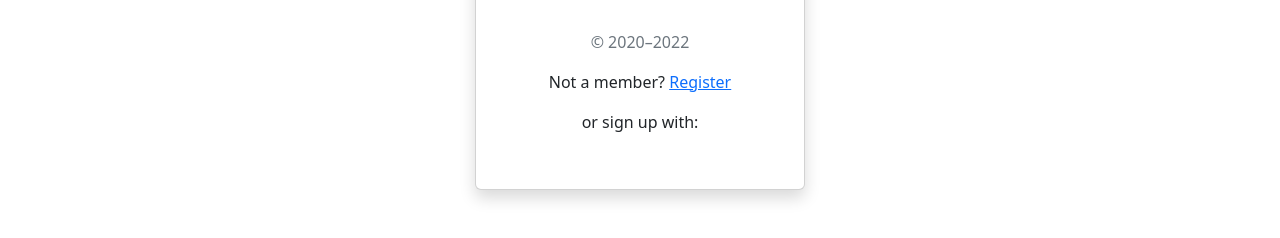
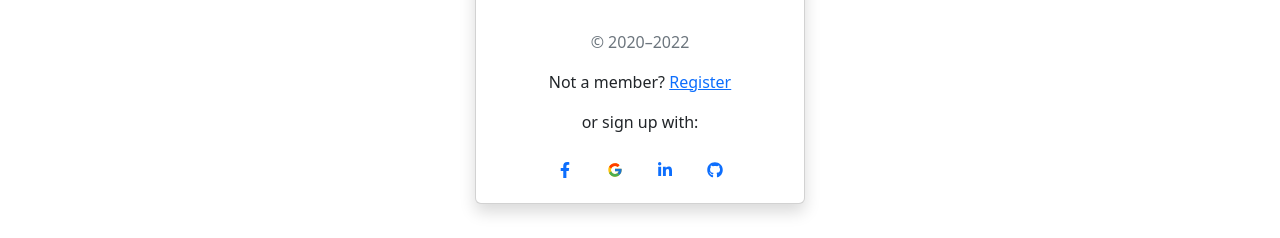
Before and after one commit to PSR0001/MERN-NOTEBOOK-CLIENT, a React (Create React App) app: page /login in a window 1280 px wide. Shown: the part 361-599 px from the top of the page. Built offline with nearby package versions, Linux system fonts and the light colour scheme.

Commit message:
log in page ready

```diff
--- a/src/components/Login.js
+++ b/src/components/Login.js
@@ -1,5 +1,11 @@
 import React, { useState } from 'react'
-import { useHistory } from 'react-router-dom'
+import { Link,  useHistory } from 'react-router-dom'
+import { FaFacebookF,FaLinkedinIn,FaGithub } from 'react-icons/fa';
+import { FcGoogle } from 'react-icons/fc';
+
+
+
+
 export const Login = () => {
     const history = useHistory()
     const [loginInfo, setloginInfo] = useState({ email: '', password: '' })
@@ -54,23 +60,27 @@ export const Login = () => {
                     <button className="w-100 btn btn-lg btn-primary" type="submit">Log in</button>
                     <p className="mt-5 mb-3 text-muted">&copy; 2020–2022</p>
                 </form>
-                <div class="text-center">
-                    <p>Not a member? <a href="#!">Register</a></p>
+
+
+
+                <div className="text-center">
+                    <p>Not a member? <Link to={'/Signup'} >Register</Link></p>
                     <p>or sign up with:</p>
-                    <button type="button" class="btn btn-link btn-floating mx-1">
-                        <i class="fab fa-facebook-f"></i>
+                    <button type="button" className="btn btn-link btn-floating mx-1">
+                        <FaFacebookF />
                     </button>
 
-                    <button type="button" class="btn btn-link btn-floating mx-1">
-                        <i class="fab fa-google"></i>
+                    <button type="button" className="btn btn-link btn-floating mx-1">
+                        <FcGoogle />
                     </button>
 
-                    <button type="button" class="btn btn-link btn-floating mx-1">
-                        <i class="fab fa-twitter"></i>
+                    <button type="button" className="btn btn-link btn-floating mx-1">
+
+                        <FaLinkedinIn />
                     </button>
 
-                    <button type="button" class="btn btn-link btn-floating mx-1">
-                        <i class="fab fa-github"></i>
+                    <button type="button" className="btn btn-link btn-floating mx-1">
+                        <FaGithub />
                     </button>
                 </div>
             </div>
```
